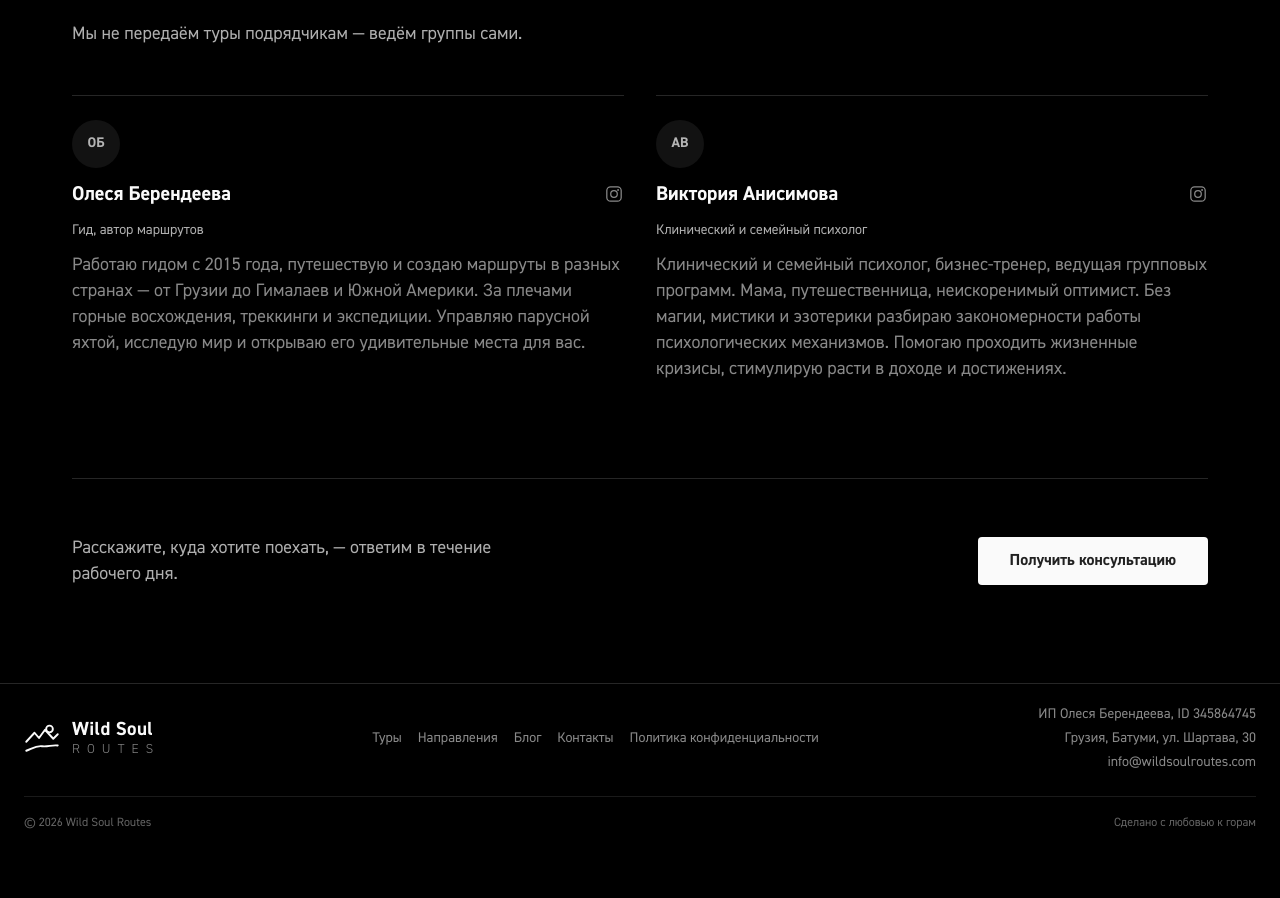
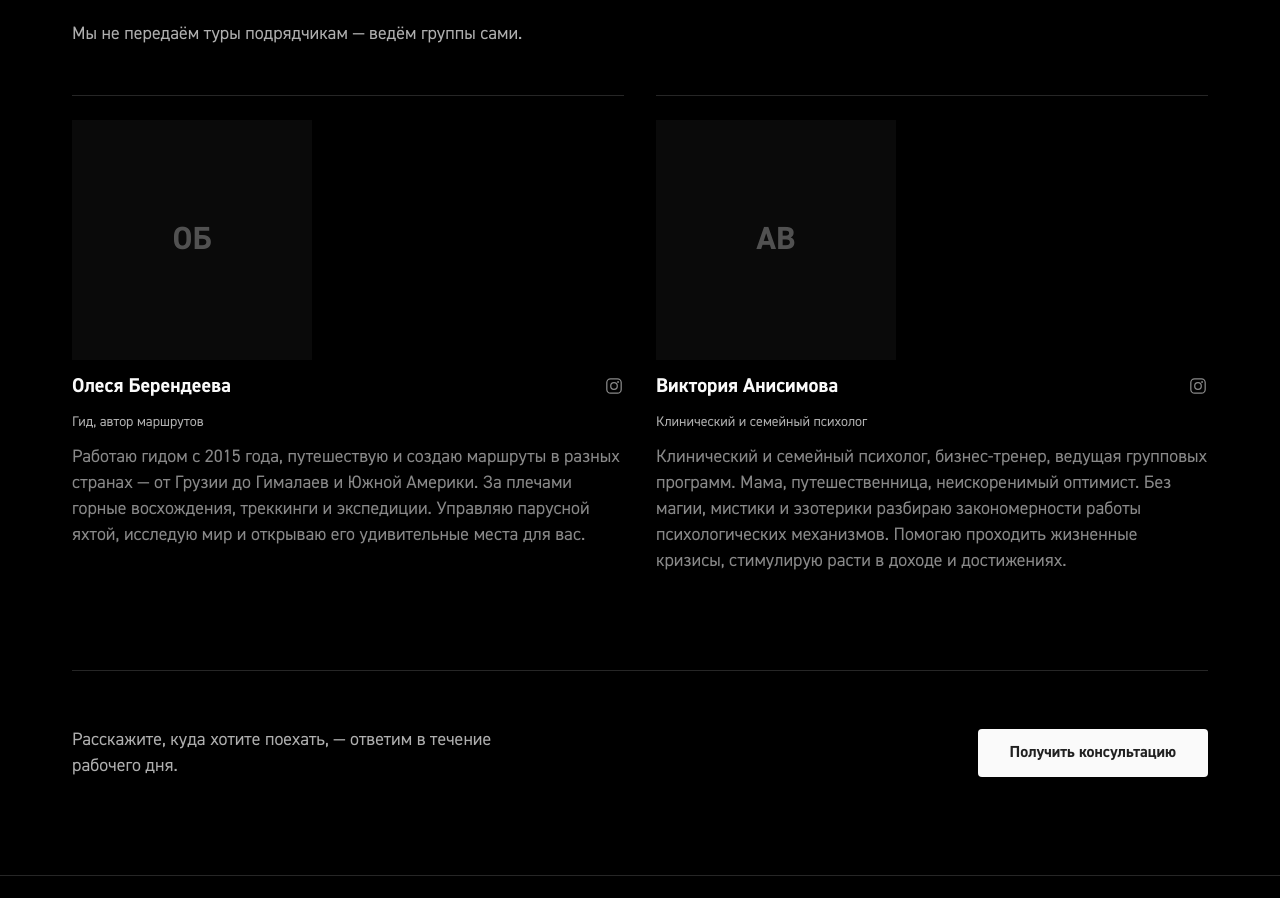
Before and after one commit to fifulina-uxui/wild-soul-routes, a React (Vite) app: page / in a window 1280 px wide. Shown: the part 5340-6238 px from the top of the page. Before the commit the page ends 6193 px from the top, so only its background shows below. Built offline with nearby package versions, Linux system fonts and the light colour scheme.

Commit message:
Team: square photo blocks like tour guide

```diff
--- a/src/data/content.ts
+++ b/src/data/content.ts
@@ -102,7 +102,7 @@ export interface PageContent {
     label: string
     heading: string
     text: string
-    items: { initials: string; name: string; role: string; text: string; instagram: string }[]
+    items: { initials: string; name: string; role: string; text: string; instagram: string; photo?: string }[]
   }
   lead: {
     label: string
--- a/src/sections/Team.tsx
+++ b/src/sections/Team.tsx
@@ -1,4 +1,5 @@
 import { useLang } from '../i18n'
+import { asset } from '../lib/asset'
 import { Reveal } from './Reveal'
 
 export default function Team() {
@@ -23,9 +24,20 @@ export default function Team() {
           {t.team.items.map((m) => (
             <Reveal key={m.name}>
               <div className="flex h-full flex-col gap-3 border-t border-[rgb(255_255_255/15%)] pt-6">
-                <span className="flex h-12 w-12 items-center justify-center rounded-full bg-[#121212] text-[14px] font-bold text-[rgb(250_250_250/70%)]">
-                  {m.initials}
-                </span>
+                <div className="relative aspect-square w-full max-w-[240px] overflow-hidden bg-[rgb(255_255_255/4%)]">
+                  {m.photo ? (
+                    <img
+                      src={asset(m.photo)}
+                      alt={m.name}
+                      loading="lazy"
+                      className="absolute inset-0 h-full w-full object-cover"
+                    />
+                  ) : (
+                    <span className="absolute inset-0 flex items-center justify-center text-[32px] font-bold text-[rgb(250_250_250/30%)]">
+                      {m.initials}
+                    </span>
+                  )}
+                </div>
                 <div className="flex items-center justify-between gap-3">
                   <h3 className="text-[20px] font-bold leading-7 text-[#fafafa]">{m.name}</h3>
                   <a
```
